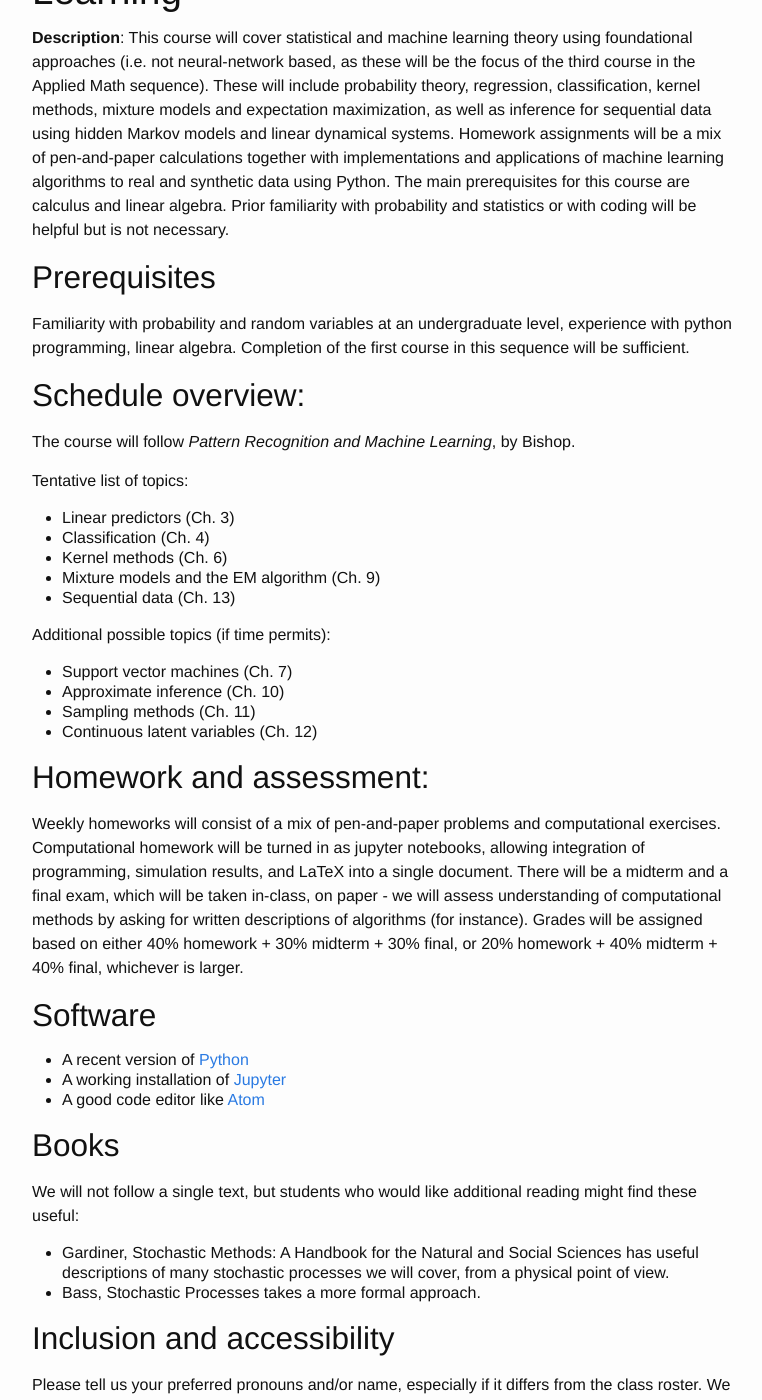
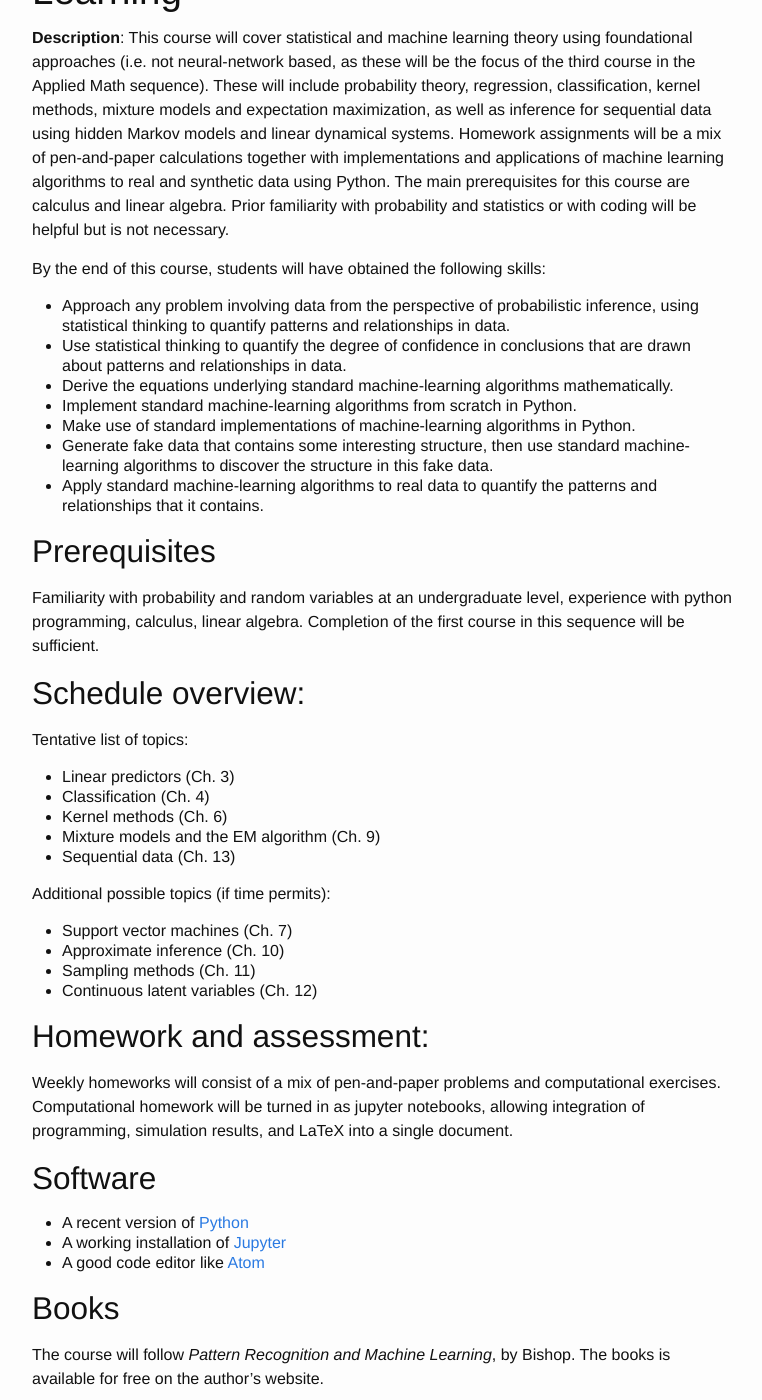
Before and after one commit to uo-applied-math/applied_math, a Jekyll site: the page built from pages/winter.md, in a window 1280 px wide and 1400 px high, scrolled down 236 px. Shown: the whole window, without its empty margins (258-1020 px from the left). Built offline with Jekyll 4.4.1, drawn with Linux system fonts in a browser that asks for light colours.

Commit message:
Update winter.md

```diff
--- a/pages/winter.md
+++ b/pages/winter.md
@@ -12,13 +12,20 @@ description: foundations in statistical and machine learning
 **Description**:
 This course will cover statistical and machine learning theory using foundational approaches (i.e. not neural-network based, as these will be the focus of the third course in the Applied Math sequence). These will include probability theory, regression, classification, kernel methods, mixture models and expectation maximization, as well as inference for sequential data using hidden Markov models and linear dynamical systems. Homework assignments will be a mix of pen-and-paper calculations together with implementations and applications of machine learning algorithms to real and synthetic data using Python. The main prerequisites for this course are calculus and linear algebra. Prior familiarity with probability and statistics or with coding will be helpful but is not necessary.
 
+By the end of this course, students will have obtained the following skills:
+- Approach any problem involving data from the perspective of probabilistic inference, using statistical thinking to quantify patterns and relationships in data.
+- Use statistical thinking to quantify the degree of confidence in conclusions that are drawn about patterns and relationships in data.
+- Derive the equations underlying standard machine-learning algorithms mathematically.
+- Implement standard machine-learning algorithms from scratch in Python.
+- Make use of standard implementations of machine-learning algorithms in Python.
+- Generate fake data that contains some interesting structure, then use standard machine-learning algorithms to discover the structure in this fake data.
+- Apply standard machine-learning algorithms to real data to quantify the patterns and relationships that it contains.
+
 ## Prerequisites
 
-Familiarity with probability and random variables at an undergraduate level, experience with python programming, linear algebra. Completion of the first course in this sequence will be sufficient.
+Familiarity with probability and random variables at an undergraduate level, experience with python programming, calculus, linear algebra. Completion of the first course in this sequence will be sufficient.
 
 ## Schedule overview:
-
-The course will follow *Pattern Recognition and Machine Learning*, by Bishop.
 
 Tentative list of topics:
 
@@ -39,8 +46,7 @@ Additional possible topics (if time permits):
 
 ## Homework and assessment:
 
-Weekly homeworks will consist of a mix of pen-and-paper problems and computational exercises. Computational homework will be turned in as jupyter notebooks, allowing integration of programming, simulation results, and LaTeX into a single document.  There will be a midterm and a final exam, which will be taken in-class, on paper - we will assess understanding of computational methods by asking for written descriptions of algorithms (for instance).
-Grades will be assigned based on either 40% homework + 30% midterm + 30% final, or 20% homework + 40% midterm + 40% final, whichever is larger.
+Weekly homeworks will consist of a mix of pen-and-paper problems and computational exercises. Computational homework will be turned in as jupyter notebooks, allowing integration of programming, simulation results, and LaTeX into a single document.
 
 ## Software
 
@@ -50,11 +56,7 @@ Grades will be assigned based on either 40% homework + 30% midterm + 30% final,
 
 ## Books
 
-We will not follow a single text, but students who would like additional reading might find these useful:
-
-* Gardiner, Stochastic Methods: A Handbook for the Natural and Social Sciences has useful descriptions of many stochastic processes we will cover, from a physical point of view.
-* Bass, Stochastic Processes takes a more formal approach.
-
+The course will follow *Pattern Recognition and Machine Learning*, by Bishop. The books is available for free on the author's website.
 
 ## Inclusion and accessibility
 
```
